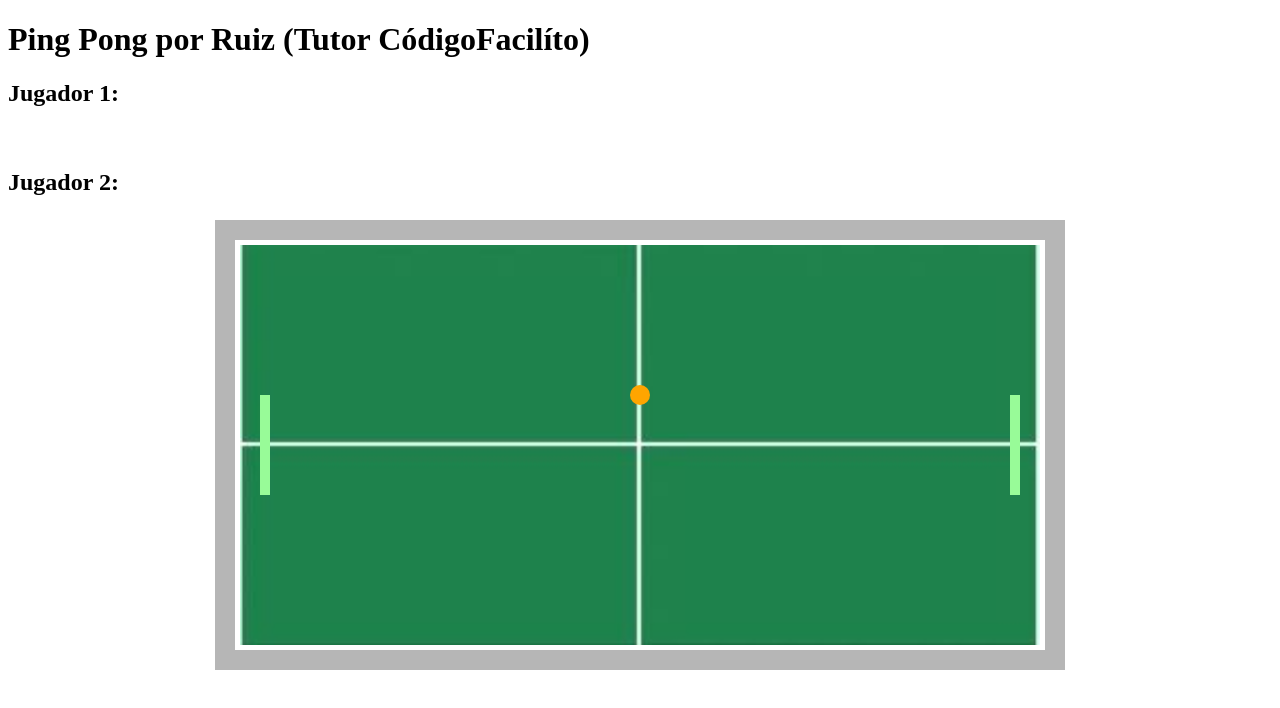
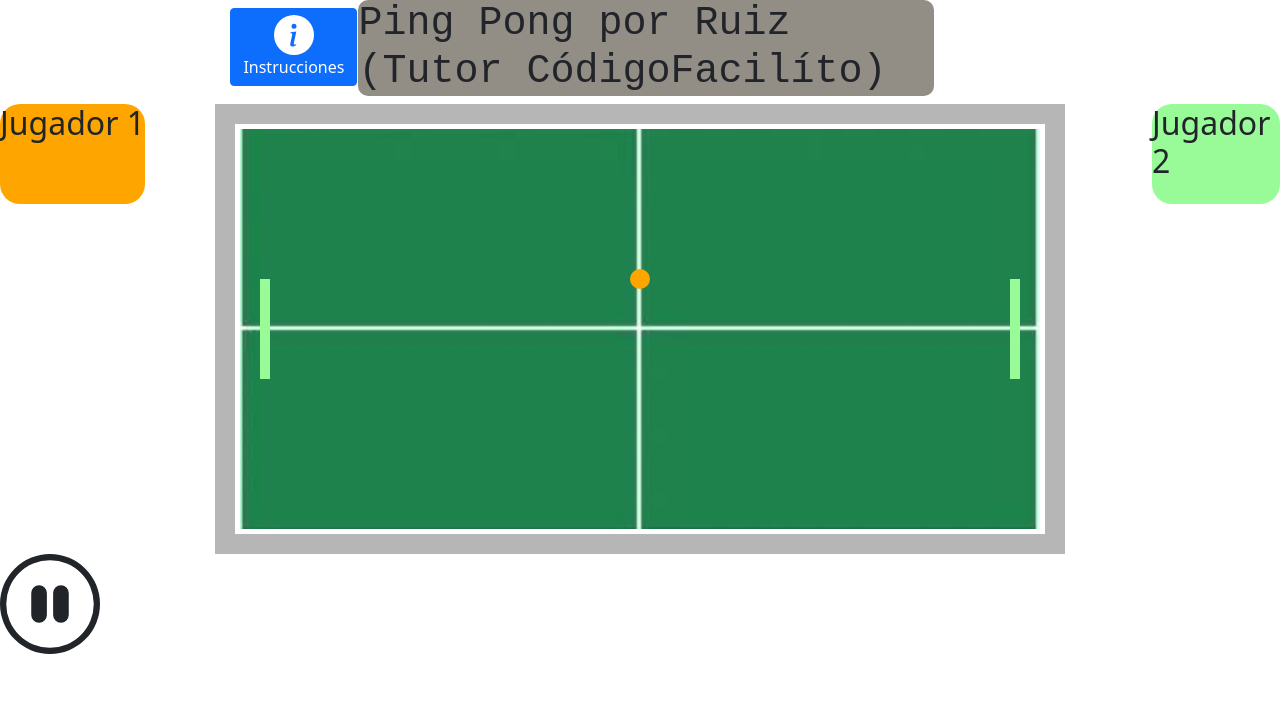
Before and after one commit to Ruiz16-17/Sofka_JS_PingPong_MVC, a plain HTML site: page index.html in a window 1280 px wide. Drawn offline with nearby package versions, Linux system fonts and the light colour scheme.

Commit message:
Diseno de score

```diff
--- /dev/null
+++ b/css/buttonInfo.css
@@ -0,0 +1,6 @@
+.btn{
+
+    position: absolute;
+    top: 1%;
+    margin-left: 18%;
+}
--- /dev/null
+++ b/css/pause.css
@@ -0,0 +1,8 @@
+.pause{
+
+    padding-left: 0;
+    padding-right: 0;
+    margin-left: auto;
+    margin-right: auto;
+    display: block;
+}
--- /dev/null
+++ b/css/score.css
@@ -0,0 +1,23 @@
+.scorePlayer1{
+
+    position: absolute;
+    background-color: orange;
+    border-radius: 20px;
+    height: 100px;
+}
+
+.scorePlayer2{
+
+    position: absolute;
+    margin-left: 90%;
+    background-color: palegreen;
+    border-radius: 20px;
+    height: 100px;
+}
+
+.points{
+
+    color: white;
+    margin-left: 40%;
+    position: relative;
+}
--- /dev/null
+++ b/css/titulo.css
@@ -0,0 +1,7 @@
+.titulo{
+
+    margin-left: 28%;
+    background-color: #928E86   ;
+    border-radius: 10px;
+    width: 45%;
+}
--- a/index.html
+++ b/index.html
@@ -4,22 +4,91 @@
     <meta charset="UTF-8">
     <meta http-equiv="X-UA-Compatible" content="IE=edge">
     <meta name="viewport" content="width=device-width, initial-scale=1.0">
+    <link href="https://cdn.jsdelivr.net/npm/bootstrap@5.1.1/dist/css/bootstrap.min.css" rel="stylesheet" integrity="sha384-F3w7mX95PdgyTmZZMECAngseQB83DfGTowi0iMjiWaeVhAn4FJkqJByhZMI3AhiU" crossorigin="anonymous">
     <link rel="stylesheet" href="css/mesa.css">
     <link rel="stylesheet" href="css/canvas.css">
+    <link rel="stylesheet" href="css/score.css">
+    <link rel="stylesheet" href="css/titulo.css">
+    <link rel="stylesheet" href="css/buttonInfo.css">
     <title>Ping Pong</title>
 </head>
 <body>
-    <h1>Ping Pong por Ruiz (Tutor CódigoFacilíto)</h1>
-    <h2>Jugador 1: <p><b id="puntosJugador1"></b></p></h2>
 
-    <br>
-    <h2>Jugador 2: <p><b id="puntosJugador2"></b></p></h2>
+        <button type="button" class="btn btn-primary" data-bs-toggle="modal" data-bs-target="#exampleModal">
+
+            <svg xmlns="http://www.w3.org/2000/svg" width="40" height="40" fill="currentColor" class="bi bi-info-circle-fill" viewBox="0 0 16 16">
+                <path d="M8 16A8 8 0 1 0 8 0a8 8 0 0 0 0 16zm.93-9.412-1 4.705c-.07.34.029.533.304.533.194 0 .487-.07.686-.246l-.088.416c-.287.346-.92.598-1.465.598-.703 0-1.002-.422-.808-1.319l.738-3.468c.064-.293.006-.399-.287-.47l-.451-.081.082-.381 2.29-.287zM8 5.5a1 1 0 1 1 0-2 1 1 0 0 1 0 2z"/>
+            </svg>
+            <br>
+            Instrucciones
+        </button>
+
+    <div class="titulo" style="font-family: 'Courier New', Courier, monospace;">
+
+        <h1>Ping Pong por Ruiz (Tutor CódigoFacilíto)</h1>
+    </div>
+
+    <div class="scorePlayer1">
+
+        <h2>Jugador 1 <p class="points"><b id="puntosJugador1"></b></p></h2>
+
+    </div>
+
+    <div class="scorePlayer2">
+
+        <h2>Jugador 2 <p class="points"><b id="puntosJugador2" ></b></p></h2>
+
+    </div>
 
     <div class="mesa">
 
         <canvas id="canvas"></canvas>
     </div>
 
+    <!-- Modal -->
+    <div class="modal fade" id="exampleModal" tabindex="-1" aria-labelledby="exampleModalLabel" aria-hidden="true">
+        <div class="modal-dialog">
+            <div class="modal-content">
+                <div class="modal-header">
+                    <h5 class="modal-title" id="exampleModalLabel">Instrucciones</h5>
+                    <button type="button" class="btn-close" data-bs-dismiss="modal" aria-label="Close"></button>
+                </div>
+                <div class="modal-body">
+                    <p>
+                        1. Para empezar el juego presiona la barra espaciadora.
+                    </p>
+                    <p>
+                        2. Evita que la pelota pase por tu lado y hazla rebotar en el hacia el lado de tu oponente.
+                    </p>
+                    <p>
+                        3. Al ganar un punto, presiona la barra espaciadora para continuar y la pelota irá hacia la direccion contraria de quien anotó el punto.
+                    </p>
+                    <p>
+                        4. Gana quien consiga 5 puntos.
+                    </p>
+
+                    <p style="text-align: center;"><b>¡MUCHA SUERTE!</b></p>
+
+                </div>
+                <div class="modal-footer">
+                <button type="button" class="btn btn-secondary" data-bs-dismiss="modal">Close</button>
+                </div>
+            </div>
+        </div>
+    </div>
+
+    <div class="pause">
+
+        <svg xmlns="http://www.w3.org/2000/svg" width="100" height="100" fill="currentColor" class="bi bi-pause-circle" viewBox="0 0 16 16">
+            <path d="M8 15A7 7 0 1 1 8 1a7 7 0 0 1 0 14zm0 1A8 8 0 1 0 8 0a8 8 0 0 0 0 16z"/>
+            <path d="M5 6.25a1.25 1.25 0 1 1 2.5 0v3.5a1.25 1.25 0 1 1-2.5 0v-3.5zm3.5 0a1.25 1.25 0 1 1 2.5 0v3.5a1.25 1.25 0 1 1-2.5 0v-3.5z"/>
+        </svg>
+
+    </div>
+
     <script src="js/main.js"></script>
+    <script src="https://cdn.jsdelivr.net/npm/bootstrap@5.1.1/dist/js/bootstrap.bundle.min.js" integrity="sha384-/bQdsTh/da6pkI1MST/rWKFNjaCP5gBSY4sEBT38Q/9RBh9AH40zEOg7Hlq2THRZ" crossorigin="anonymous"></script>
+    <script src="https://cdn.jsdelivr.net/npm/@popperjs/core@2.9.3/dist/umd/popper.min.js" integrity="sha384-W8fXfP3gkOKtndU4JGtKDvXbO53Wy8SZCQHczT5FMiiqmQfUpWbYdTil/SxwZgAN" crossorigin="anonymous"></script>
+    <script src="https://cdn.jsdelivr.net/npm/bootstrap@5.1.1/dist/js/bootstrap.min.js" integrity="sha384-skAcpIdS7UcVUC05LJ9Dxay8AXcDYfBJqt1CJ85S/CFujBsIzCIv+l9liuYLaMQ/" crossorigin="anonymous"></script>
 </body>
 </html>
```
Also changed, not shown: images/raqueta-tenis-de-mesa.png (deleted).
